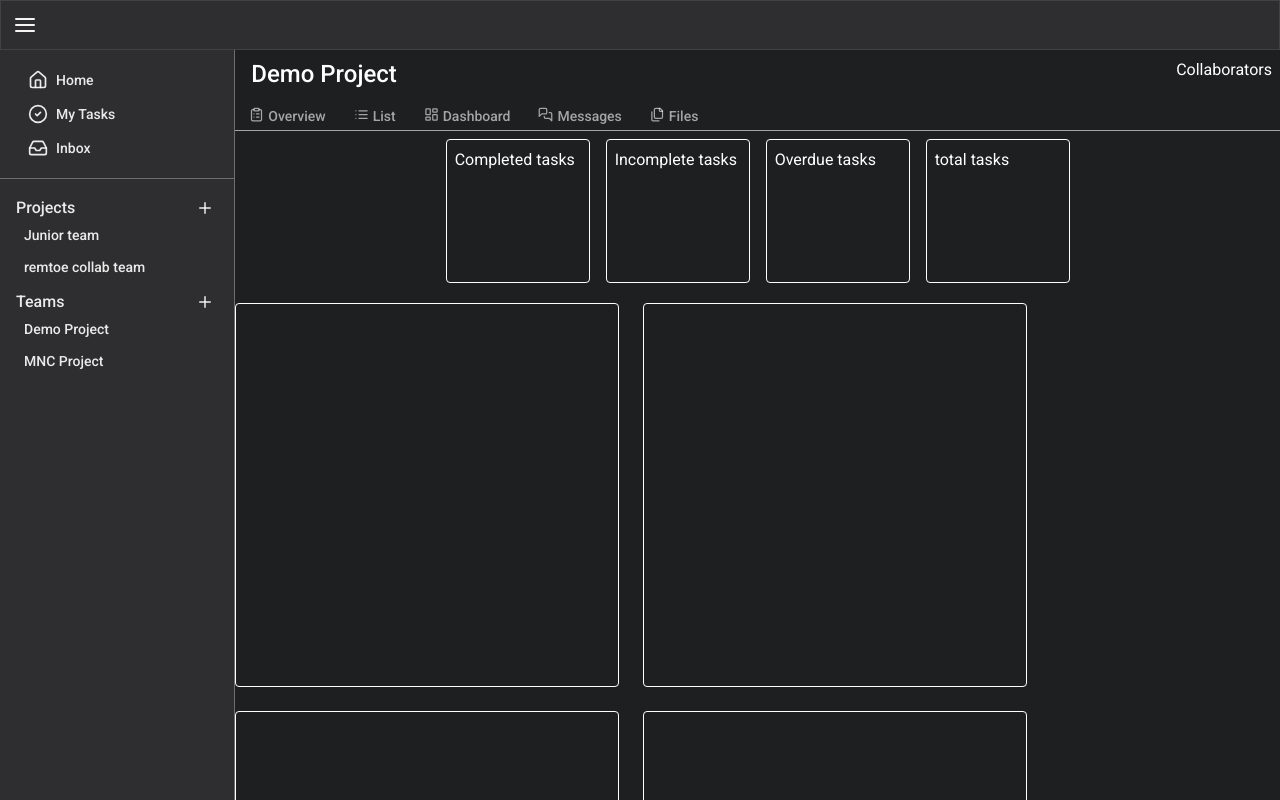
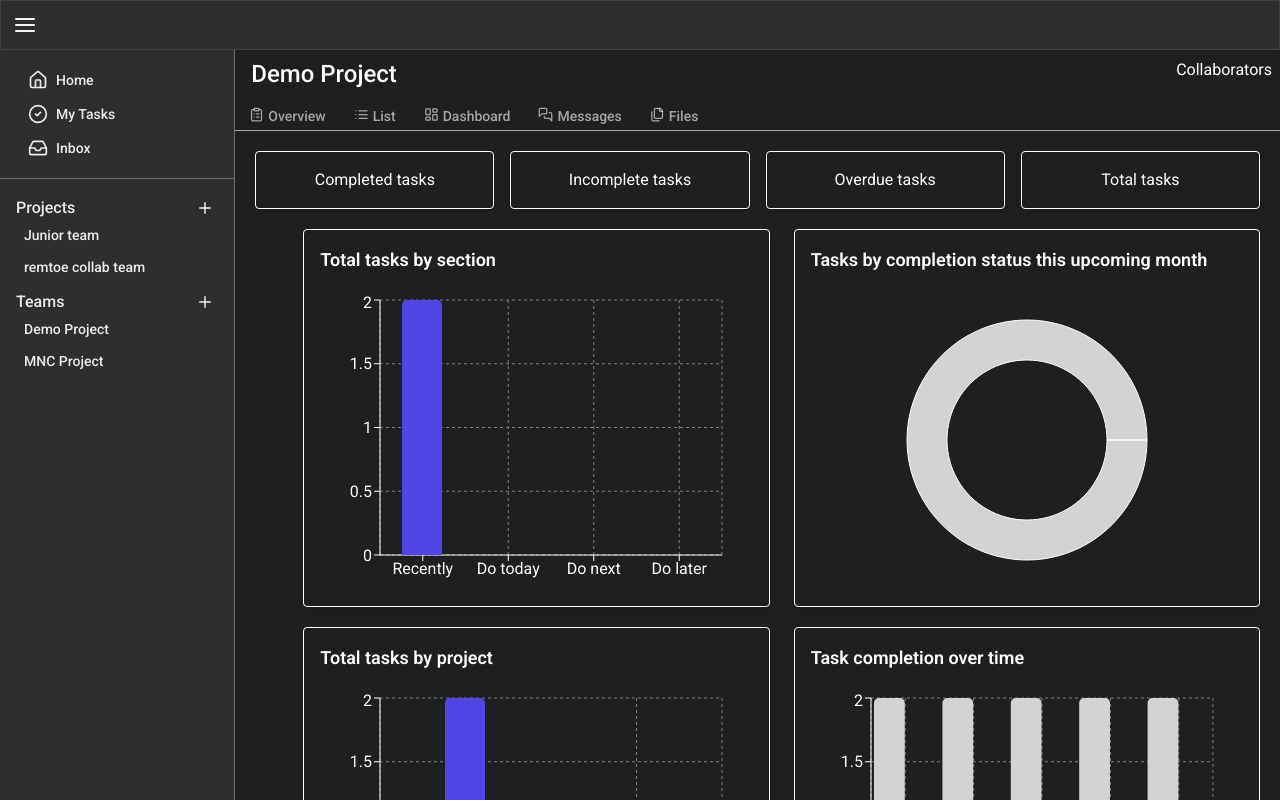
Before and after one commit to akashKumar06/remote-collabration, a React (Vite) app in the folder frontend/: page /dashboard/projects/project-dashboard in a window 1280 px wide. Built offline with nearby package versions, Linux system fonts and the light colour scheme; a web font is replaced by a local one.

Commit message:
dashboard page done

```diff
--- a/frontend/package.json
+++ b/frontend/package.json
@@ -19,6 +19,7 @@
     "react-icons": "^5.4.0",
     "react-redux": "^9.2.0",
     "react-router": "^7.1.3",
+    "recharts": "^2.15.2",
     "tailwindcss": "^4.0.0"
   },
   "devDependencies": {
--- a/frontend/src/features/dashboard/project/ProjectDasboard.jsx
+++ b/frontend/src/features/dashboard/project/ProjectDasboard.jsx
@@ -1,20 +1,110 @@
-function ProjectDasboard() {
+import React from "react";
+import { BarChart, Bar, XAxis, YAxis, CartesianGrid, Tooltip, ResponsiveContainer, PieChart, Pie, Cell } from "recharts";
+
+const data = [
+  { name: "Recently", tasks: 2 },
+  { name: "Do today", tasks: 0 },
+  { name: "Do next", tasks: 0 },
+  { name: "Do later", tasks: 0 },
+];
+
+const completionData = [
+  { name: "Completed", value: 0 },
+  { name: "Incomplete", value: 2 },
+];
+
+const projectData = [
+  { name: "Project A", tasks: 2 },
+  { name: "Project B", tasks: 0 },
+];
+
+const timeData = [
+  { date: "03/26", total: 2, completed: 0 },
+  { date: "03/27", total: 2, completed: 0 },
+  { date: "03/28", total: 2, completed: 0 },
+  { date: "03/29", total: 2, completed: 0 },
+  { date: "03/30", total: 2, completed: 0 },
+];
+
+const COLORS = ["#4f46e5", "#d3d3d3"];
+
+function ProjectDashboard() {
+  const taskCategories = [
+    "Completed tasks",
+    "Incomplete tasks",
+    "Overdue tasks",
+    "Total tasks",
+  ];
+
   return (
-    <div>
-      <div className="flex gap-4 justify-center mt-2">
-        <div className="w-36 h-36 border rounded p-2">Completed tasks</div>
-        <div className="w-36 h-36 border rounded p-2">Incomplete tasks</div>
-        <div className="w-36 h-36 border rounded p-2">Overdue tasks</div>
-        <div className="w-36 h-36 border rounded p-2">total tasks</div>
+    <div className="h-screen overflow-auto p-5 bg-space-900 text-white">
+      <div className="grid grid-cols-2 md:grid-cols-4 gap-4 text-center">
+        {taskCategories.map((category, index) => (
+          <div key={index} className="p-4 border rounded shadow-md bg-gray-1000">
+            {category}
+          </div>
+        ))}
       </div>
-      <div className="flex mt-5 flex-wrap gap-6">
-        <div className="w-96 h-96 border rounded"></div>
-        <div className="w-96 h-96 border rounded"></div>
-        <div className="w-96 h-96 border rounded"></div>
-        <div className="w-96 h-96 border rounded"></div>
+
+      <div className="mt-5 grid grid-cols-1 md:grid-cols-2 gap-6 justify-center ml-12">
+        <div className="p-4 bg-gray-1000 border rounded text-white shadow-md w-full max-w-lg">
+          <h2 className="text-lg font-semibold mb-4">Total tasks by section</h2>
+          <ResponsiveContainer width="100%" height={300}>
+            <BarChart data={data} margin={{ top: 10, right: 30, left: 0, bottom: 5 }}>
+              <CartesianGrid strokeDasharray="3 3" stroke="gray" />
+              <XAxis dataKey="name" stroke="white" />
+              <YAxis stroke="white" />
+              <Tooltip wrapperStyle={{ backgroundColor: "#333", borderRadius: "5px" }} />
+              <Bar dataKey="tasks" fill="#4f46e5" barSize={40} radius={[5, 5, 0, 0]} />
+            </BarChart>
+          </ResponsiveContainer>
+        </div>
+
+        <div className="p-4 bg-gray-1000 border rounded text-white shadow-md w-full max-w-lg">
+          <h2 className="text-lg font-semibold mb-4">Tasks by completion status this upcoming month</h2>
+          <ResponsiveContainer width="100%" height={300}>
+            <PieChart>
+              <Pie data={completionData} cx="50%" cy="50%" innerRadius={80} outerRadius={120} fill="#8884d8" dataKey="value">
+                {completionData.map((entry, index) => (
+                  <Cell key={`cell-${index}`} fill={COLORS[index % COLORS.length]} />
+                ))}
+              </Pie>
+              <Tooltip wrapperStyle={{ backgroundColor: "#333", borderRadius: "5px" }} />
+            </PieChart>
+          </ResponsiveContainer>
+        </div>
+      </div>
+
+      <div className="mt-5 grid grid-cols-1 md:grid-cols-2 gap-6 justify-center ml-12">
+        <div className="p-4 bg-gray-1000 border rounded text-white shadow-md w-full max-w-lg">
+          <h2 className="text-lg font-semibold mb-4">Total tasks by project</h2>
+          <ResponsiveContainer width="100%" height={300}>
+            <BarChart data={projectData} margin={{ top: 10, right: 30, left: 0, bottom: 5 }}>
+              <CartesianGrid strokeDasharray="3 3" stroke="gray" />
+              <XAxis dataKey="name" stroke="white" />
+              <YAxis stroke="white" />
+              <Tooltip wrapperStyle={{ backgroundColor: "#333", borderRadius: "5px" }} />
+              <Bar dataKey="tasks" fill="#4f46e5" barSize={40} radius={[5, 5, 0, 0]} />
+            </BarChart>
+          </ResponsiveContainer>
+        </div>
+
+        <div className="p-4 bg-gray-1000 border rounded text-white shadow-md w-full max-w-lg">
+          <h2 className="text-lg font-semibold mb-4">Task completion over time</h2>
+          <ResponsiveContainer width="100%" height={300}>
+            <BarChart data={timeData} margin={{ top: 10, right: 30, left: 0, bottom: 5 }}>
+              <CartesianGrid strokeDasharray="3 3" stroke="gray" />
+              <XAxis dataKey="date" stroke="white" />
+              <YAxis stroke="white" />
+              <Tooltip wrapperStyle={{ backgroundColor: "#333", borderRadius: "5px" }} />
+              <Bar dataKey="total" fill="#d3d3d3" barSize={40} radius={[5, 5, 0, 0]} />
+              <Bar dataKey="completed" fill="#4f46e5" barSize={40} radius={[5, 5, 0, 0]} />
+            </BarChart>
+          </ResponsiveContainer>
+        </div>
       </div>
     </div>
   );
 }
 
-export default ProjectDasboard;
+export default ProjectDashboard;
```
Also changed, not shown: 1 other file (tests, documents, lock files or other folders).
